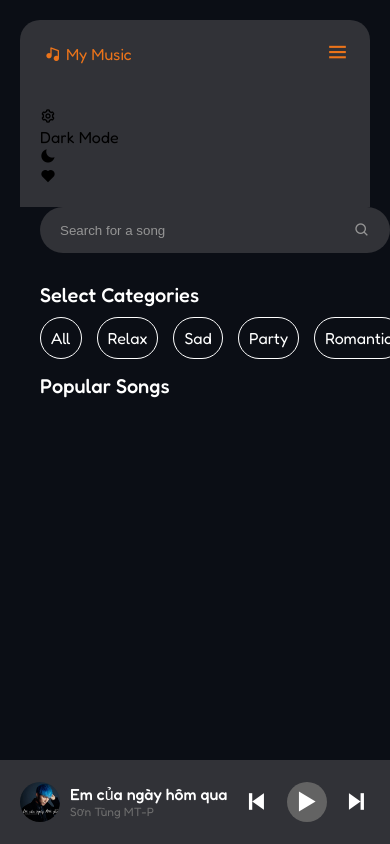
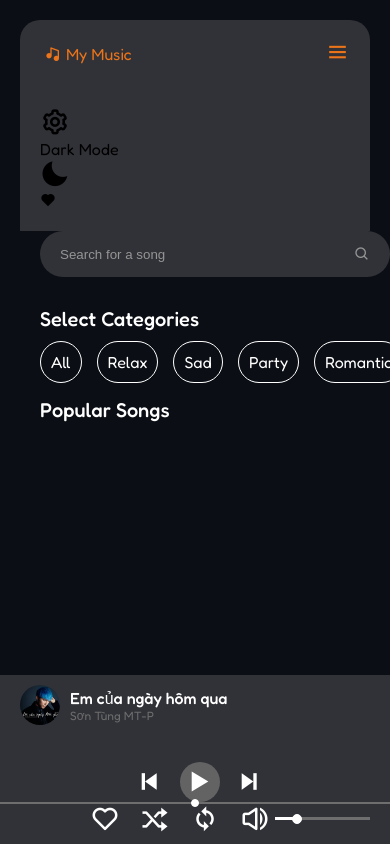
Before and after one commit to Poseidon-go/myMusic, a website built with Vite: page index.html in a window 390 px wide. Both pictures are taken after a click on the icon 337 px from the left and 52 px from the top of the page. Shown: the top 844 px of the page. Built offline with nearby package versions, Linux system fonts and the light colour scheme.

Commit message:
update mobile test

```diff
--- a/src/css/style.css
+++ b/src/css/style.css
@@ -149,6 +149,11 @@ body {
 .Music-player__navbar-content-logout:hover span {
   color: var(--colorText);
   cursor: pointer;
+}
+
+/* Music-player__navbar-menu-mobile */
+.Music-player__navbar-menu-mobile {
+  display: none;
 }
 
 /* #Music-player__content */
@@ -664,6 +669,7 @@ body {
 
 @media only screen and (max-width:439px) {
   #Music-player {
+    height: 80%;
     display: block;
   }
 
@@ -704,7 +710,12 @@ body {
     display: none;
     padding: 20px;
 
+
     background-color: var(--SecondarybackGroundColor);
+  }
+
+  .Music-player__navbar-menu-mobile #settings i {
+    font-size: 30px;
   }
 
   #Music-player__navbar-content {
@@ -716,6 +727,18 @@ body {
     display: none;
   }
 
+  /* #Music-control */
+
+  #Music-control {
+    height: 20%;
+    flex-direction: column;
+  }
+
+  /* #Music-control__play  */
+  #Music-control__play {
+    flex-direction: column;
+  }
+
 }
 
 
```
Also changed, not shown: index.html (+0 -1 lines).
